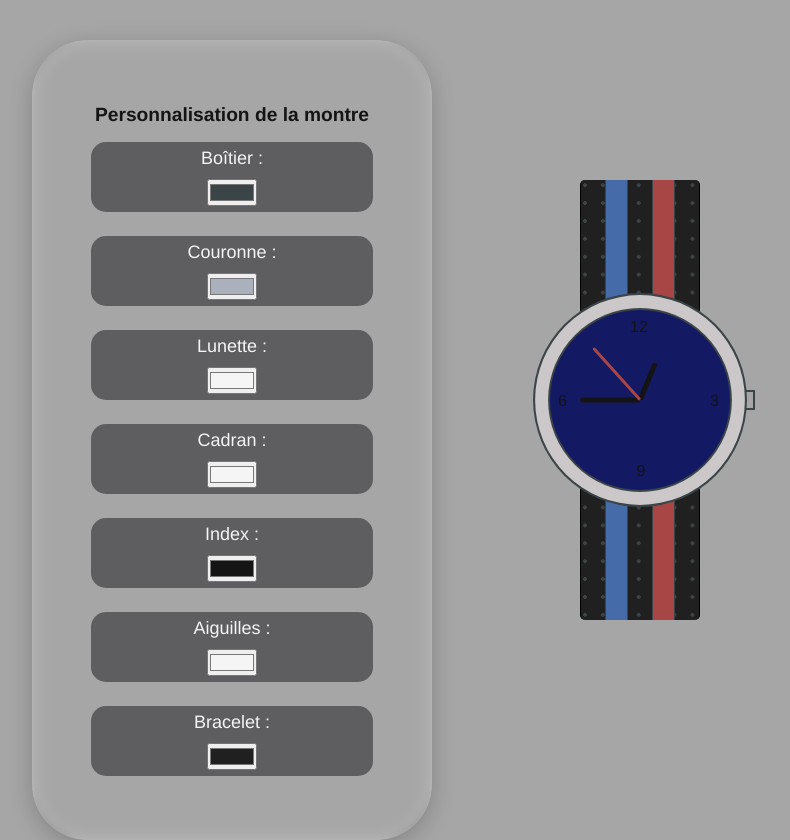
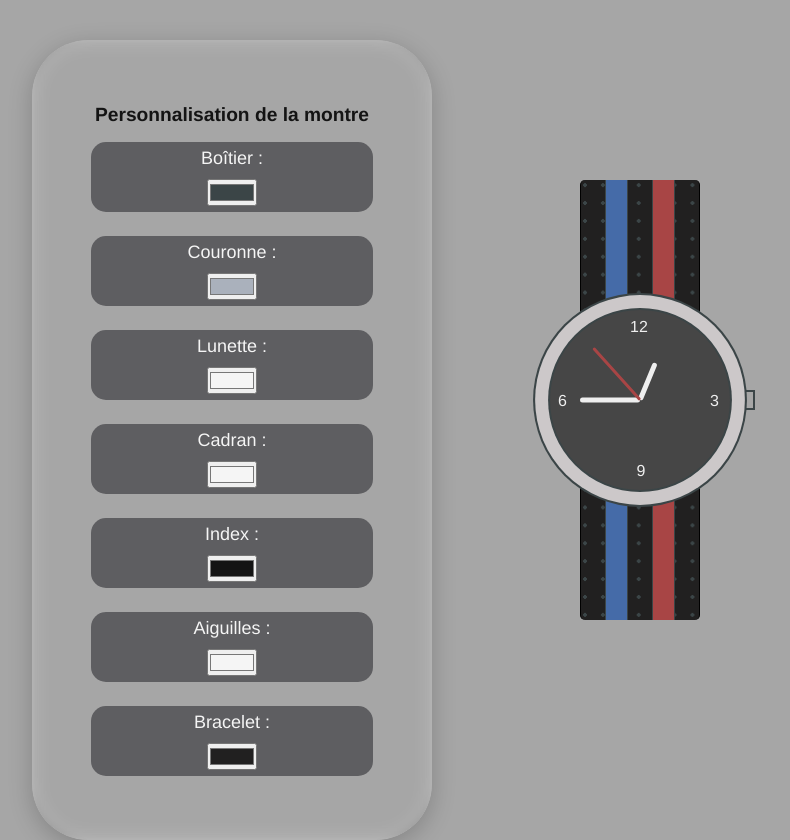
Before and after one commit to YoanMln/Watch-Configurator, a website: page index.html in a window 1280 px wide. Shown: the whole page, without its empty margins (0-790 px from the left). Drawn offline with nearby package versions, Linux system fonts and the light colour scheme; files that its build step writes are made by us from their sources.

Commit message:
Update colors

```diff
--- a/sass/abstracts/_variables.scss
+++ b/sass/abstracts/_variables.scss
@@ -4,14 +4,14 @@ $background-body: #999999dd;
 $background-strap: #212020;
 $background-strap-before: #a84545;
 $background-strap-after: #456ba8;
-$background-watch: rgb(20, 25, 100) ;
-$background-hand: #141414;
+$background-watch: rgb(70, 70, 70);
+$background-hand: #efefef;
 $background-second: #a84545;
 $background-config: #2a2a3094;
 
 // COLORS //
 
-$color-index: #141414;
+$color-index: #efefef;
 $black-details: #141414;
 $white-details: #f5f5f5;
 $btn-color: #dcdcdc;
```
